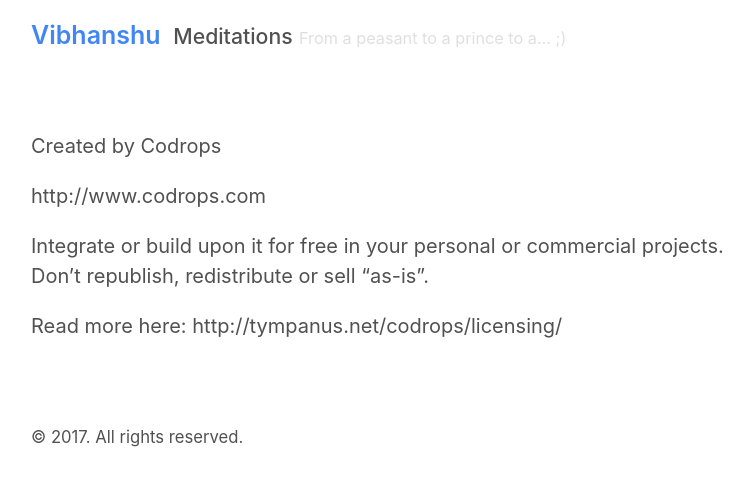
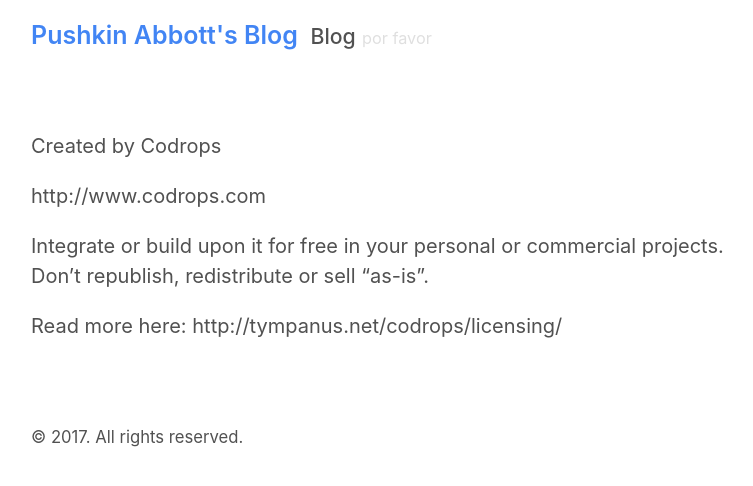
Before and after one commit to gotibhai/mygithubpage, a Jekyll site: the page built from CreativeLinkEffects/README.md, in a window 1280 px wide. Shown: the top 486 px of the page, without its empty margins (259-1012 px from the left). Built offline with Jekyll 4.4.1, drawn with Linux system fonts in a browser that asks for light colours; our own code applies the rules of GitHub Pages for plain Markdown files.

Commit message:
changing deets

```diff
--- a/_config.yml
+++ b/_config.yml
@@ -2,9 +2,9 @@
 permalink:           pretty
 
 # Setup
-title:               Vibhanshu
-tagline:             From a peasant to a prince to a... ;)
-url:                 https://www.vibhanshu.io
+title:               Pushkin Abbott's Blog
+tagline:             por favor
+url:                 https://www.pushkinabbott.me
 #paginate:            1
 baseurl:             ""
 # Assets
@@ -16,9 +16,9 @@ sass:
 
 # About/contact
 author:
-  name:              Vibhanshu Bhardwaj
-  url:               https://www.facebook.com/mcvib
-  email:             bhardwajvibhanshu@gmail.com
+  name:              Pushkin Abbott
+  url:               https://www.facebook.com/abbott.pushkin
+  email:             abbott.pushkin@gmail.com
 
 # Custom vars
 version:             0.0.1
@@ -26,7 +26,7 @@ github:
   repo:
 
 pages_list:
-  Meditations: '/meditations/'
+  Blog: '/blog/'
 # Gems
 gems:
   - jekyll-paginate
```
Also changed, not shown: blog.md (renamed from meditations.md, +1 -1 lines).
